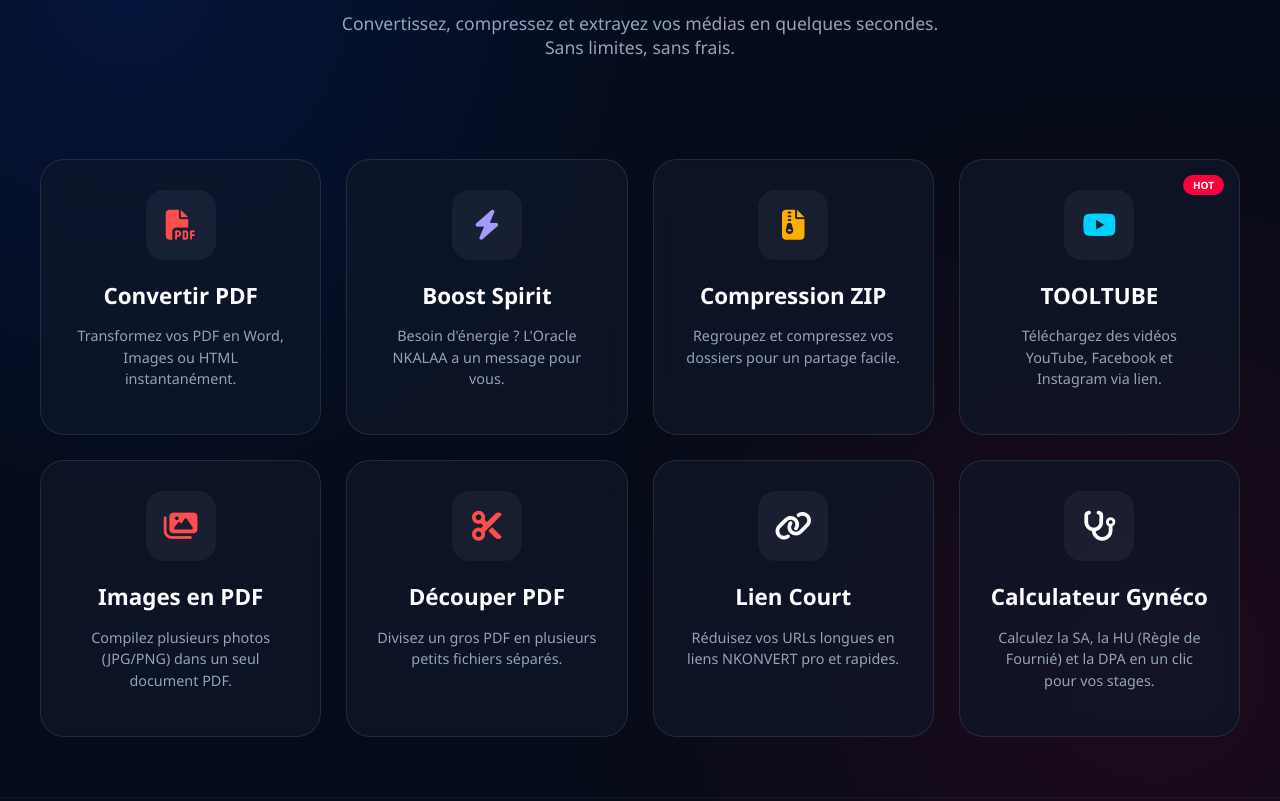
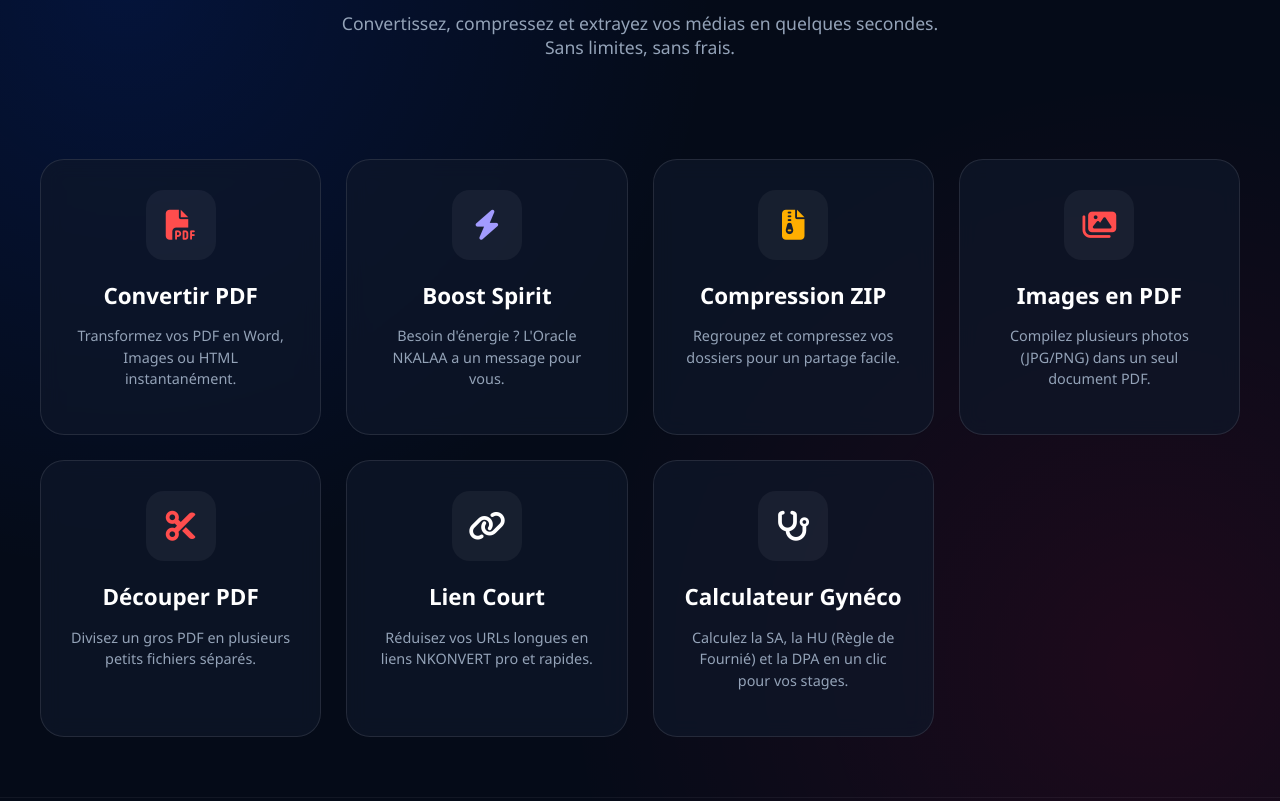
Before and after one commit to Reygreekk/nkonvert, a Flask app: page / in a window 1280 px wide. Shown: the part 239-1040 px from the top of the page. Run offline with Flask 3, Linux system fonts and the light colour scheme.

Commit message:
index.html

```diff
--- a/templates/index.html
+++ b/templates/index.html
@@ -199,12 +199,7 @@
         <p>Regroupez et compressez vos dossiers pour un partage facile.</p>
     </a>
 
-    <a href="/tooltube" class="tool-card tube">
-        <span class="badge">Hot</span>
-        <div class="icon-box"><i class="fab fa-youtube"></i></div>
-        <h3>TOOLTUBE</h3>
-        <p>Téléchargez des vidéos YouTube, Facebook et Instagram via lien.</p>
-    </a>
+
 
     <a href="/img_to_pdf" class="tool-card pdf">
         <div class="icon-box"><i class="fas fa-images"></i></div>
```
